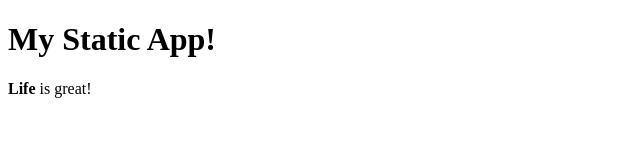
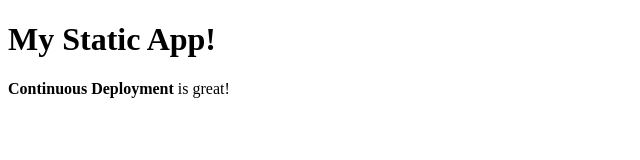
Before and after one commit to pivotal-topher-bullock/cf-staticfile-app, a plain HTML site: page index.html in a window 1280 px wide. Shown: the whole page, without its empty margins (0-640 px from the left). Drawn offline with Linux system fonts and the light colour scheme.

Commit message:
Update index.html

```diff
--- a/index.html
+++ b/index.html
@@ -4,7 +4,7 @@
 
     <h1>My Static App!</h1>
 
-    <p><strong>Life</strong> is great!</p>
+    <p><strong>Continuous Deployment</strong> is great!</p>
 
   </body>
 </html>
```
